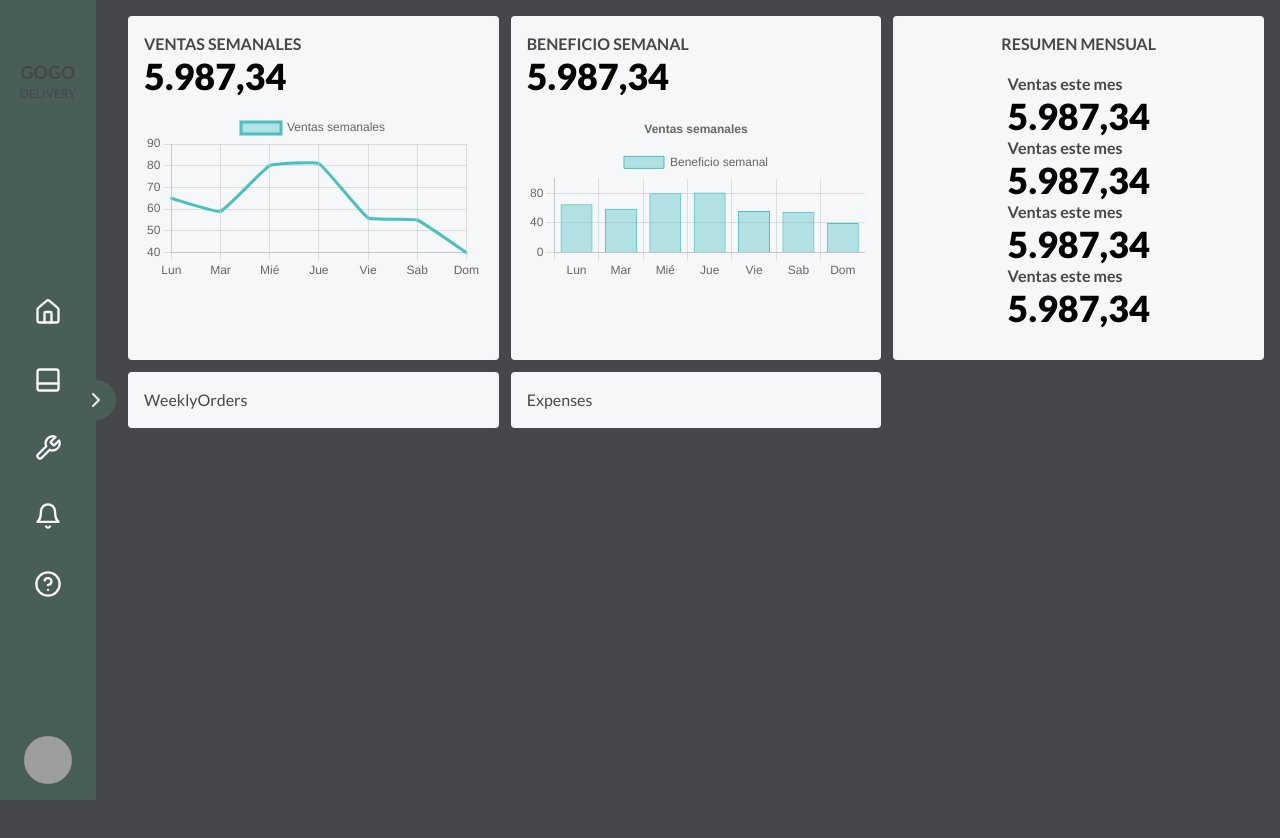
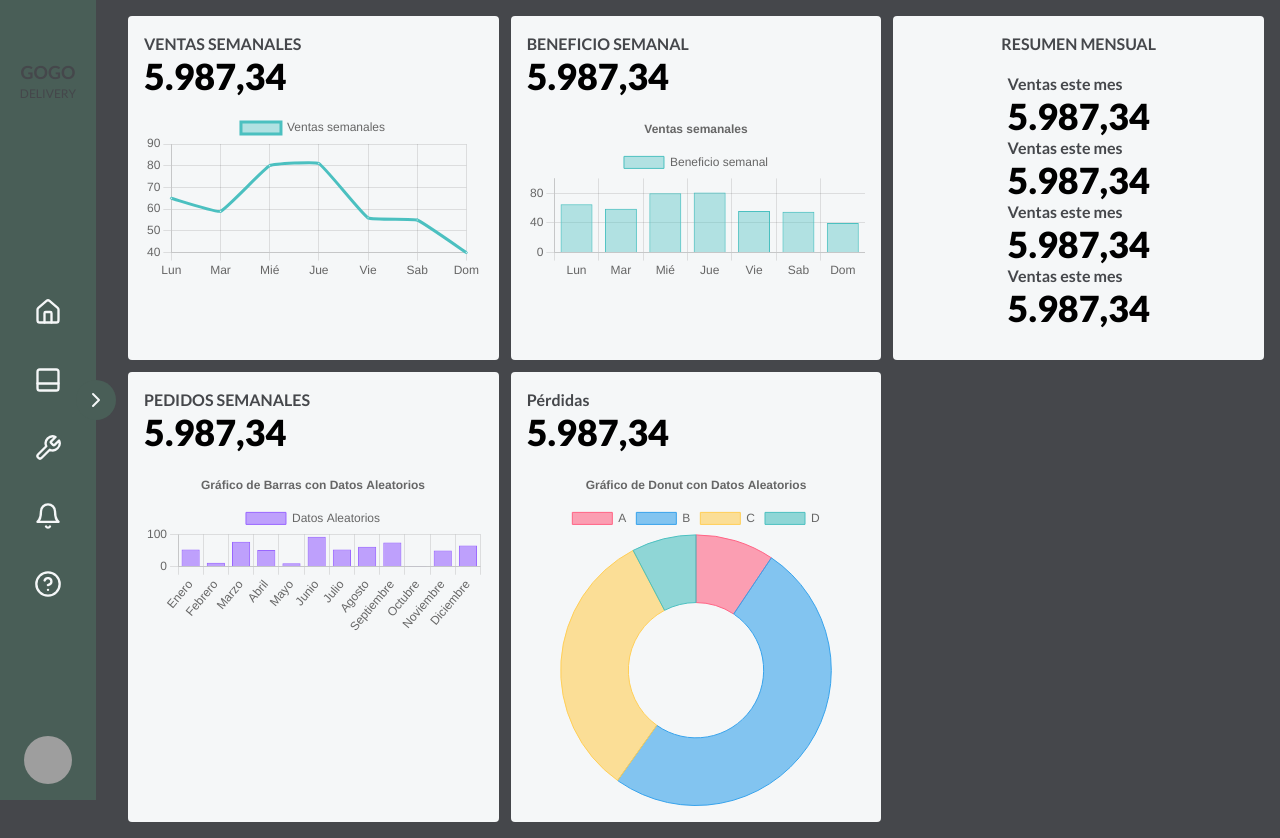
Before and after one commit to AdrianRgGit/GoGo-Front, a Next.js app: page / in a window 1280 px wide. Before the commit the page ends 800 px from the top, so only its background shows below. Built offline with nearby package versions, Linux system fonts and the light colour scheme; grey boxes are pictures that could not be loaded.

Commit message:
de momento se queda así

```diff
--- a/src/components/Home/Expenses/Expenses.tsx
+++ b/src/components/Home/Expenses/Expenses.tsx
@@ -1,9 +1,19 @@
-import React from 'react'
+import React from "react";
+import ExpensesChart from "./ExpensesChart/ExpensesChart";
 
 const Expenses = () => {
   return (
-    <div>Expenses</div>
-  )
-}
+    <>
+      <article className="font-lato-bold">
+        <h3 className="font-lato-bold text-gray">Pérdidas</h3>
+        <p className="font-lato-black text-4xl text-black">5.987,34</p>
+      </article>
 
-export default Expenses
+      <article className="flex items-center justify-center">
+        <ExpensesChart />
+      </article>
+    </>
+  );
+};
+
+export default Expenses;
--- /dev/null
+++ b/src/components/Home/Expenses/ExpensesChart/ExpensesChart.tsx
@@ -0,0 +1,77 @@
+"use client";
+import React from "react";
+import { Doughnut } from "react-chartjs-2";
+import {
+  Chart as ChartJS,
+  Title,
+  Tooltip,
+  Legend,
+  PointElement,
+  LineElement,
+  ArcElement,
+  DoughnutController,
+} from "chart.js";
+
+// Registra los componentes necesarios
+ChartJS.register(
+  Title,
+  Tooltip,
+  Legend,
+  PointElement,
+  LineElement,
+  DoughnutController,
+  ArcElement,
+);
+
+// Genera datos aleatorios para el gráfico de donut
+const getRandomData = () => {
+  return Array.from({ length: 4 }, () => Math.floor(Math.random() * 100));
+};
+
+// Configuración de datos
+const data = {
+  labels: ["A", "B", "C", "D"],
+  datasets: [
+    {
+      label: "Datos Aleatorios",
+      data: getRandomData(),
+      backgroundColor: [
+        "rgba(255, 99, 132, 0.6)",
+        "rgba(54, 162, 235, 0.6)",
+        "rgba(255, 206, 86, 0.6)",
+        "rgba(75, 192, 192, 0.6)",
+      ],
+      borderColor: [
+        "rgba(255, 99, 132, 1)",
+        "rgba(54, 162, 235, 1)",
+        "rgba(255, 206, 86, 1)",
+        "rgba(75, 192, 192, 1)",
+      ],
+      borderWidth: 1,
+    },
+  ],
+};
+
+// Opciones de configuración
+const options = {
+  responsive: true,
+  plugins: {
+    title: {
+      display: true,
+      text: "Gráfico de Donut con Datos Aleatorios",
+    },
+    legend: {
+      display: true,
+      position: "top",
+    },
+    tooltips: {
+      enabled: true,
+    },
+  },
+};
+
+const ExpensesChart = () => {
+  return <Doughnut data={data} options={options} />;
+};
+
+export default ExpensesChart;
--- a/src/components/Home/WeeklyOrders/WeeklyOrders.tsx
+++ b/src/components/Home/WeeklyOrders/WeeklyOrders.tsx
@@ -1,9 +1,19 @@
-import React from 'react'
+import React from "react";
+import WeeklyOrdersChart from "./WeeklyOrdersChart/WeeklyOrdersChart";
 
 const WeeklyOrders = () => {
   return (
-    <div>WeeklyOrders</div>
-  )
-}
+    <>
+      <article className="font-lato-bold">
+        <h3 className="font-lato-bold text-gray">PEDIDOS SEMANALES</h3>
+        <p className="font-lato-black text-4xl text-black">5.987,34</p>
+      </article>
 
-export default WeeklyOrders
+      <article className="flex items-center justify-center">
+        <WeeklyOrdersChart />
+      </article>
+    </>
+  );
+};
+
+export default WeeklyOrders;
--- /dev/null
+++ b/src/components/Home/WeeklyOrders/WeeklyOrdersChart/WeeklyOrdersChart.tsx
@@ -0,0 +1,77 @@
+"use client";
+import React from "react";
+import { Bar } from "react-chartjs-2";
+import {
+  Chart as ChartJS,
+  CategoryScale,
+  LinearScale,
+  BarElement,
+  Title,
+  Tooltip,
+  Legend,
+} from "chart.js";
+
+// Registra los componentes necesarios
+ChartJS.register(
+  CategoryScale,
+  LinearScale,
+  BarElement,
+  Title,
+  Tooltip,
+  Legend,
+);
+
+// Genera datos aleatorios
+const getRandomData = (num) => {
+  return Array.from({ length: num }, () => Math.floor(Math.random() * 100));
+};
+
+// Configuración de datos
+const data = {
+  labels: [
+    "Enero",
+    "Febrero",
+    "Marzo",
+    "Abril",
+    "Mayo",
+    "Junio",
+    "Julio",
+    "Agosto",
+    "Septiembre",
+    "Octubre",
+    "Noviembre",
+    "Diciembre",
+  ],
+  datasets: [
+    {
+      label: "Datos Aleatorios",
+      backgroundColor: "rgba(153, 102, 255, 0.6)",
+      borderColor: "rgba(153, 102, 255, 1)",
+      borderWidth: 1,
+      hoverBackgroundColor: "rgba(153, 102, 255, 0.8)",
+      hoverBorderColor: "rgba(153, 102, 255, 1)",
+      data: getRandomData(12),
+    },
+  ],
+};
+
+// Opciones de configuración
+const options = {
+  responsive: true,
+  plugins: {
+    legend: {
+      display: true,
+      position: "top",
+    },
+    title: {
+      display: true,
+      text: "Gráfico de Barras con Datos Aleatorios",
+    },
+  },
+};
+
+const WeeklyOrdersChart = () => {
+  return <Bar data={data} options={options} />;
+};
+
+export default WeeklyOrdersChart;
```
